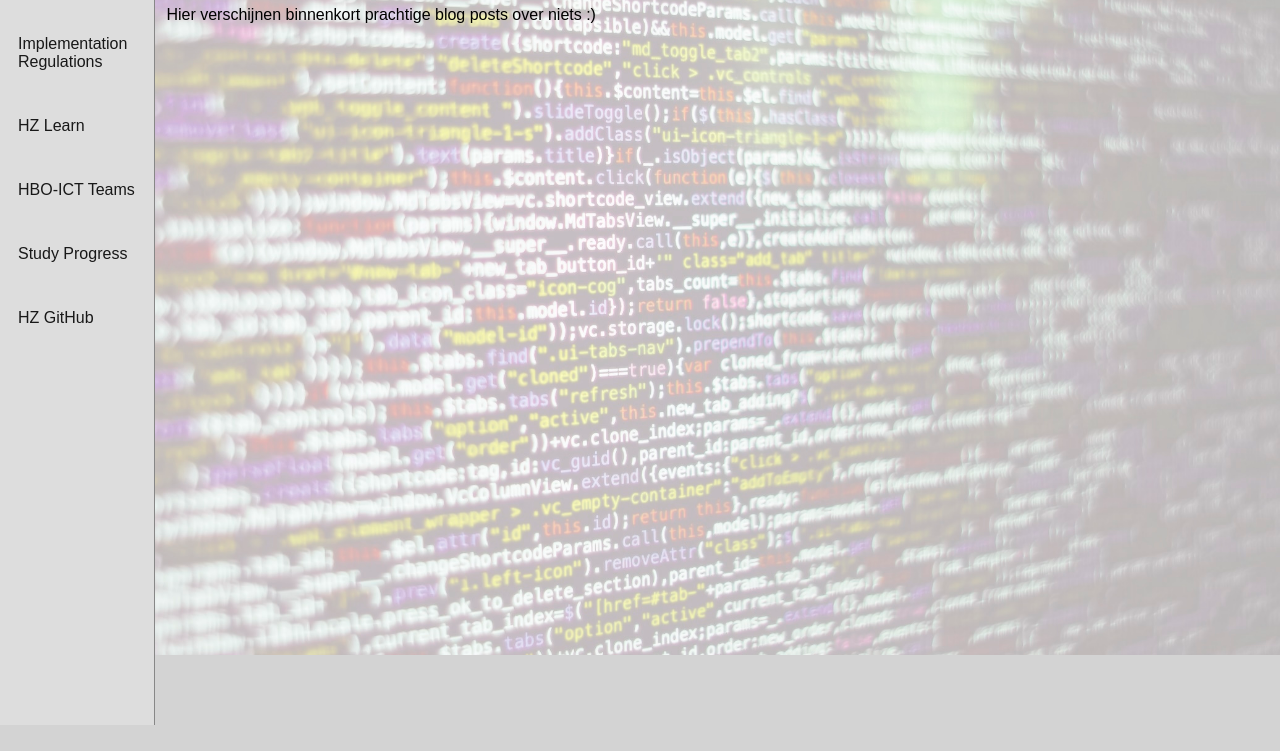
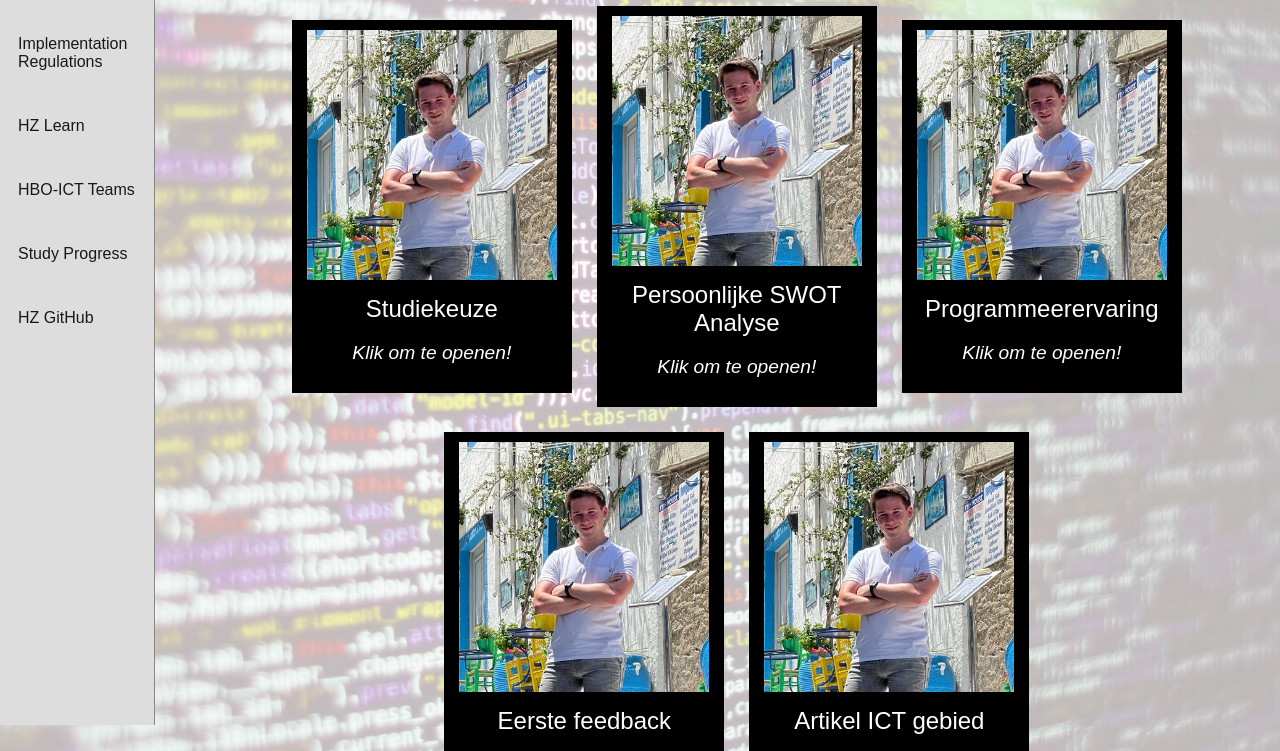
Before and after one commit to ThianWarringtonHZ/thianwarringtonhz.github.io, a plain HTML site: page blog.html in a window 1280 px wide. Shown: the part 145-896 px from the top of the page. Before the commit the page ends 800 px from the top, so only its background shows below. Drawn offline with Linux system fonts and the light colour scheme.

Commit message:
Blog page

```diff
--- a/blog.html
+++ b/blog.html
@@ -46,7 +46,13 @@
         <article>
           <h2>Blog</h2>
           <hr>
-          <p>Hier verschijnen binnenkort prachtige blog posts over niets :)</p>
+          <ul class="blogposts">
+            <li><a href="/blog/post_01.html"><img src="/resources/me.png">Studiekeuze<p>Klik om te openen!</p></a></li>
+            <li><a href="/blog/post_02.html"><img src="/resources/me.png">Persoonlijke SWOT Analyse<p>Klik om te openen!</p></a></li>
+            <li><a href="/blog/post_03.html"><img src="/resources/me.png">Programmeerervaring<p>Klik om te openen!</p></a></li>
+            <li><a href="/blog/post_04.html"><img src="/resources/me.png">Eerste feedback<p>Klik om te openen!</p></a></li>
+            <li><a href="/blog/post_05.html"><img src="/resources/me.png">Artikel ICT gebied<p>Klik om te openen!</p></a></li>
+          </ul>
         </article>
       </main>
     </div>
--- a/css/styles.css
+++ b/css/styles.css
@@ -254,3 +254,41 @@ INDEX PAGE
     width: 350px;
     height: 350px;
 }
+
+/*
+BLOG PAGE
+*/
+.blogposts {
+    list-style-type: none;
+    text-decoration: none;
+    display: flex;
+    flex-direction: row;
+    flex-wrap: wrap;
+    gap: 25px;
+    align-items: center;
+    justify-content: center;
+}
+.blogposts img {
+    display: block;
+    width: 250px;
+    height: 250px;
+    padding-bottom: 15px;
+    margin: auto;
+}
+.blogposts a {
+    display: inline-block;
+    width: 260px;
+    text-decoration: none;
+    color: white;
+    padding: 10px;
+    background-color: black;
+    text-align: center;
+    font-size: 1.5em;
+}
+.blogposts a:hover {
+    background-color: gray;
+}
+.blogposts p {
+    font-size: 0.8em;
+    font-style: italic;
+}
```
